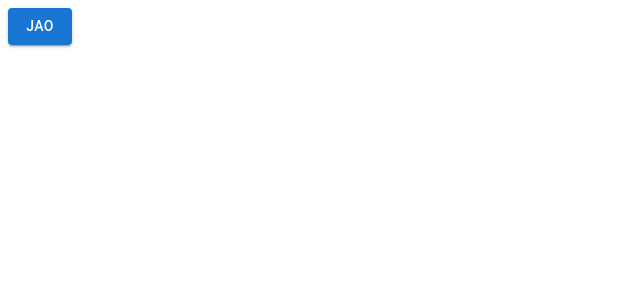
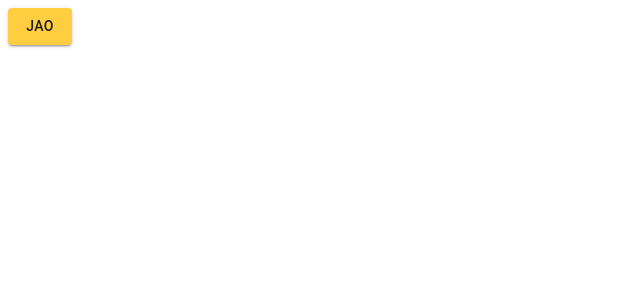
Before and after one commit to JoaoLucasLourenco/Teste_Postaqui, a React (Create React App) app in the folder frontend/: page /home in a window 1280 px wide. Shown: the top 300 px of the page, without its empty margins (0-640 px from the left). Built offline with nearby package versions, Linux system fonts and the light colour scheme.

Commit message:
feat: initial Theme
começando a adicionar themas

```diff
--- a/frontend/src/App.tsx
+++ b/frontend/src/App.tsx
@@ -1,11 +1,15 @@
 import React from "react";
 import { BrowserRouter } from "react-router-dom";
 import { AppRoutes } from './router';
+import { ThemeProvider } from "@emotion/react";
+import { LightTheme } from "./styles/index";
 
 export const App = () => {
   return (
+    <ThemeProvider theme={LightTheme}>
     <BrowserRouter>
       <AppRoutes />
     </BrowserRouter>
+    </ThemeProvider>
   );
 }
--- a/frontend/src/router/index.tsx
+++ b/frontend/src/router/index.tsx
@@ -5,8 +5,9 @@ import {Routes, Route, Navigate} from 'react-router-dom'
 
 export const  AppRoutes = () =>{
     return(
+
         <Routes>
-            <Route path='/home' element={<Button variant='contained'>Jao</Button>}/>
+            <Route path='/home' element={<Button variant='contained' color='primary'>Jao</Button>}/>
 
             <Route path='*' element={<Navigate to='/home'/>}/>
         </Routes>
--- /dev/null
+++ b/frontend/src/styles/Light.ts
@@ -0,0 +1,14 @@
+import {createTheme} from '@mui/material'
+
+export const LightTheme = createTheme({
+    palette:{
+        primary:{
+            main:'#FFCD40',
+            contrastText:'#1E1E1E'
+        },
+        background:{
+            default:'#FFCD40',
+            paper: '#E1E1E1'
+        }
+    }
+})
--- a/frontend/src/styles/index.tsx
+++ b/frontend/src/styles/index.tsx
@@ -1 +1 @@
-export{}
+export * from './Light'
```
